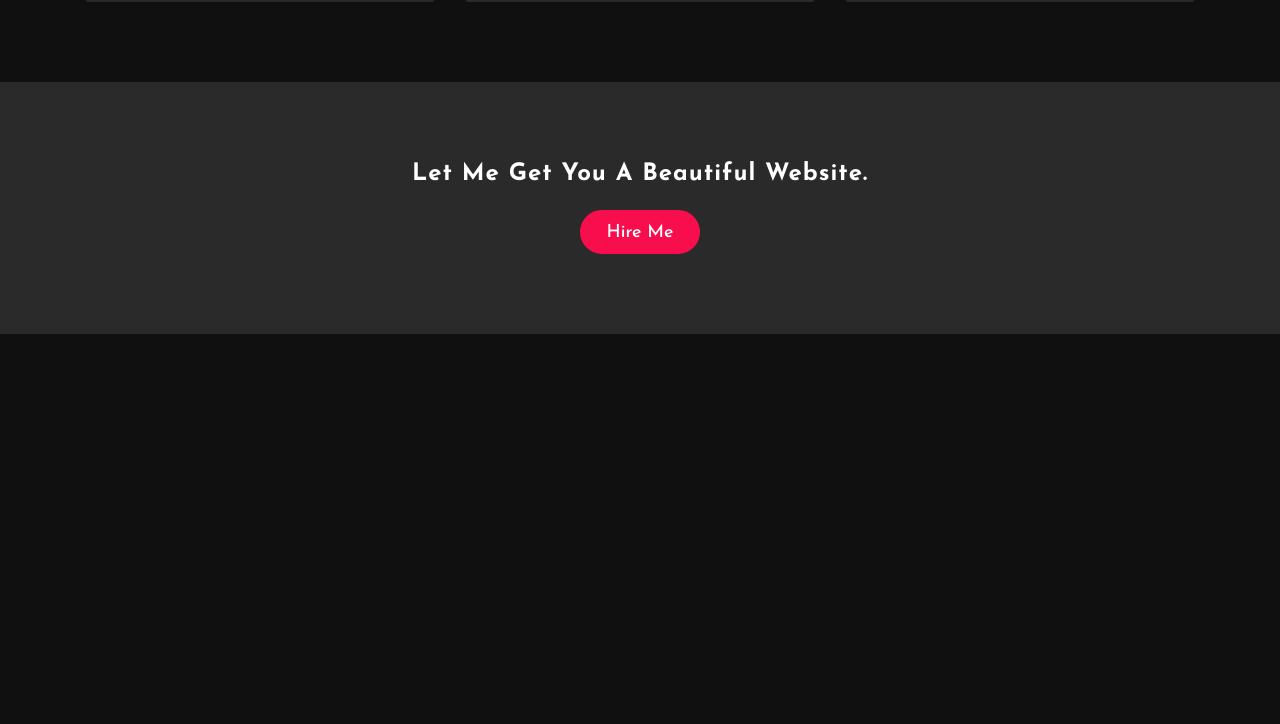
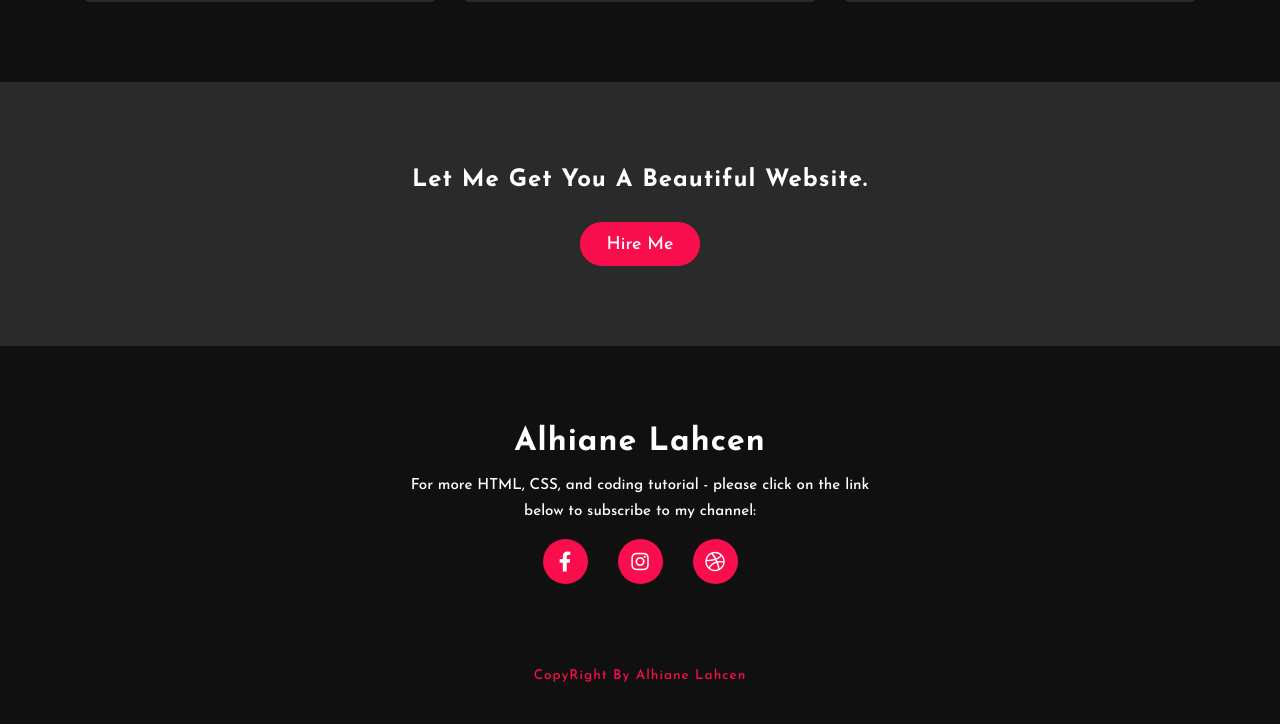
Before and after one commit to alhiane-1899/portfolio, a plain HTML site: page index.html in a window 1280 px wide. Shown: the part 2312-3036 px from the top of the page. Drawn offline with Linux system fonts and the light colour scheme.

Commit message:
Footer Section Added

```diff
--- a/css/styles.css
+++ b/css/styles.css
@@ -15,7 +15,6 @@
     --sec-bg: #2a2a2a;
 }
 body {
-    height: 10000px;
     background-color: #101010;
     font-size: 18px;
     font-weight: 500;
@@ -31,8 +30,6 @@ p {
     line-height: 1.7;
     color: var(--text-clr);
     width: 100%;
-    max-width: 40rem;
-    margin: 0 auto;
 }
 h1, h2, h3, h4, h5, h6 {
     font-weight: 700;
@@ -336,6 +333,7 @@ img {
 }
 .contact-us h3 {
     text-align: center;
+    line-height: 1.5;
     font-size: 1.5rem;
     letter-spacing: 1px;
     margin-bottom: 1.5rem;
@@ -344,3 +342,52 @@ img {
     margin: 0 auto;
 }
 /* end contact us section */
+/* start footer */
+.footer-container {
+    padding: 5rem 0;
+    text-align: center;
+}
+.footer-container h2 {
+    font-size: 2rem;
+    letter-spacing: 1px;
+}
+.footer-container p {
+    width: 100%;
+    max-width: 30rem;
+    margin: 15px auto;
+    font-size: .95rem;
+    color: var(--white-clr);
+}
+.social-media {
+    display: flex;
+    justify-content: center;
+}
+.social-media li {
+    margin: 0 15px;
+}
+.social-media li a {
+    width: 45px;
+    height: 45px;
+    display: flex;
+    justify-content: center;
+    align-items: center;
+    background-color: var(--primary-clr);
+    border-radius: 50%;
+    border: 2px solid transparent;
+    font-size: 1.25rem;
+    color: var(--white-clr);
+}
+.social-media li a:hover {
+    background-color: transparent;
+    border-color: var(--primary-clr);
+}
+.credit {
+    padding-bottom: 2rem;
+}
+.credit p {
+    text-align: center;
+    font-size: .85rem;
+    letter-spacing: 1px;
+    color: var(--primary-clr);
+}
+/* end footer */
--- a/index.html
+++ b/index.html
@@ -101,5 +101,29 @@
         </div>
     </section>
     <!-- end contact us section -->
+    <!-- start footer -->
+    <footer>
+        <div class="container">
+            <div class="footer-container">
+                <h2>Alhiane Lahcen</h2>
+                <p>For more HTML, CSS, and coding tutorial - please click on the link below to subscribe to my channel:</p>
+                <ul class="social-media">
+                    <li><a href="#">
+                        <i class="fab fa-facebook-f"></i>
+                    </a></li>
+                    <li><a href="#">
+                        <i class="fab fa-instagram"></i>
+                    </a></li>
+                    <li><a href="#">
+                        <i class="fab fa-dribbble"></i>
+                    </a></li>
+                </ul>
+            </div>
+            <div class="credit">
+                <p>CopyRight By Alhiane Lahcen</p>
+            </div>
+        </div>
+    </footer>
+    <!-- end footer -->
 </body>
 </html>
```
